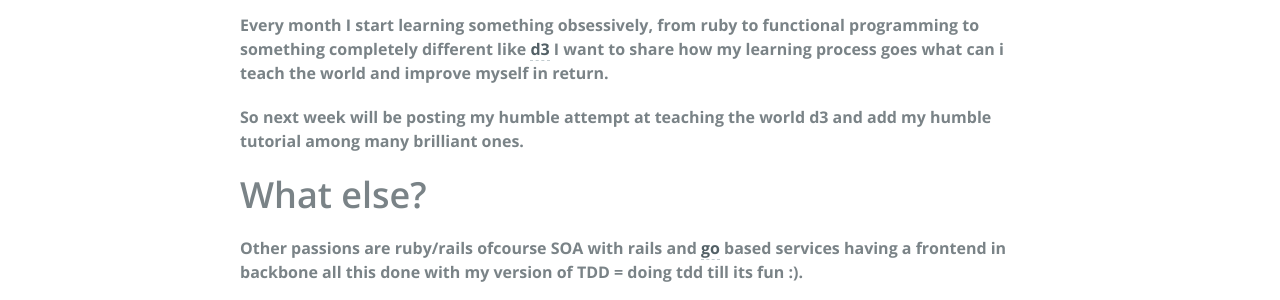
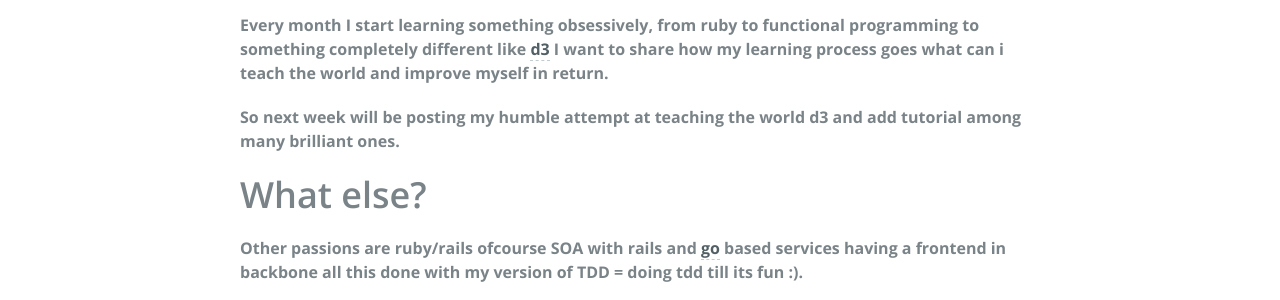
Before and after one commit to wasimakram/wasimakram.github.com, a Jekyll site: the page built from _posts/articles/2012-12-07-let-the-adventure-begin.md, in a window 1280 px wide. Shown: the part 526-826 px from the top of the page. Built offline with Jekyll 4.4.1, drawn with Linux system fonts in a browser that asks for light colours.

Commit message:
Fixed sentences

```diff
--- a/_layouts/default.html
+++ b/_layouts/default.html
@@ -26,7 +26,7 @@
       Contact me on
       <a href="http://github.com/wasimakram">Github</a>
       |
-      <a href="http://github.com/_twitter">Twitter</a>
+      <a href="http://twitter.com/_wasim">Twitter</a>
     </div>
   </div>
 </body>
--- a/_posts/articles/2012-12-07-let-the-adventure-begin.md
+++ b/_posts/articles/2012-12-07-let-the-adventure-begin.md
@@ -14,7 +14,7 @@
 
 Every month I start learning something obsessively, from ruby to functional programming to something completely different like [d3](http://d3js.org) I want to share how my learning process goes what can i teach the world and improve myself in return.
 
-So next week will be posting my humble attempt at teaching the world d3 and add my humble tutorial among many brilliant ones.
+So next week will be posting my humble attempt at teaching the world d3 and add tutorial among many brilliant ones.
 
 # What else?
 
```
Also changed, not shown: README.md.
